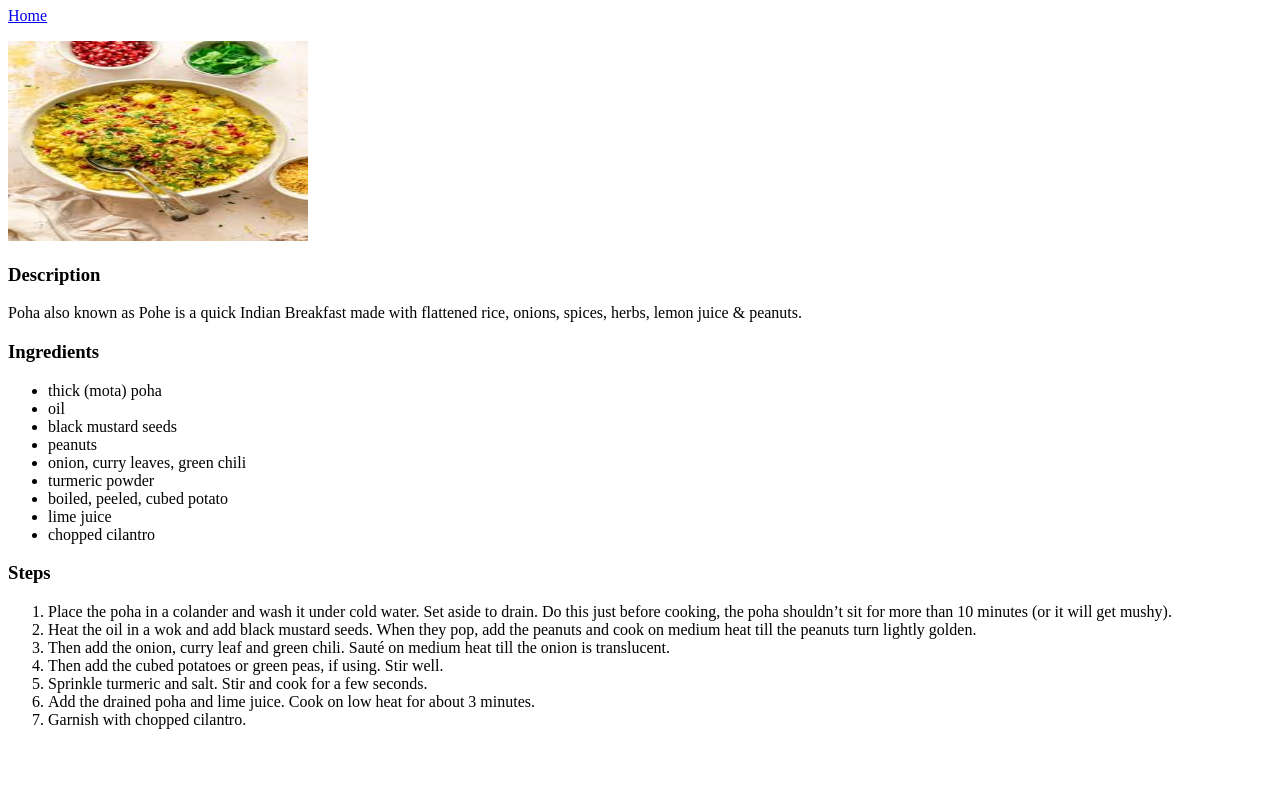
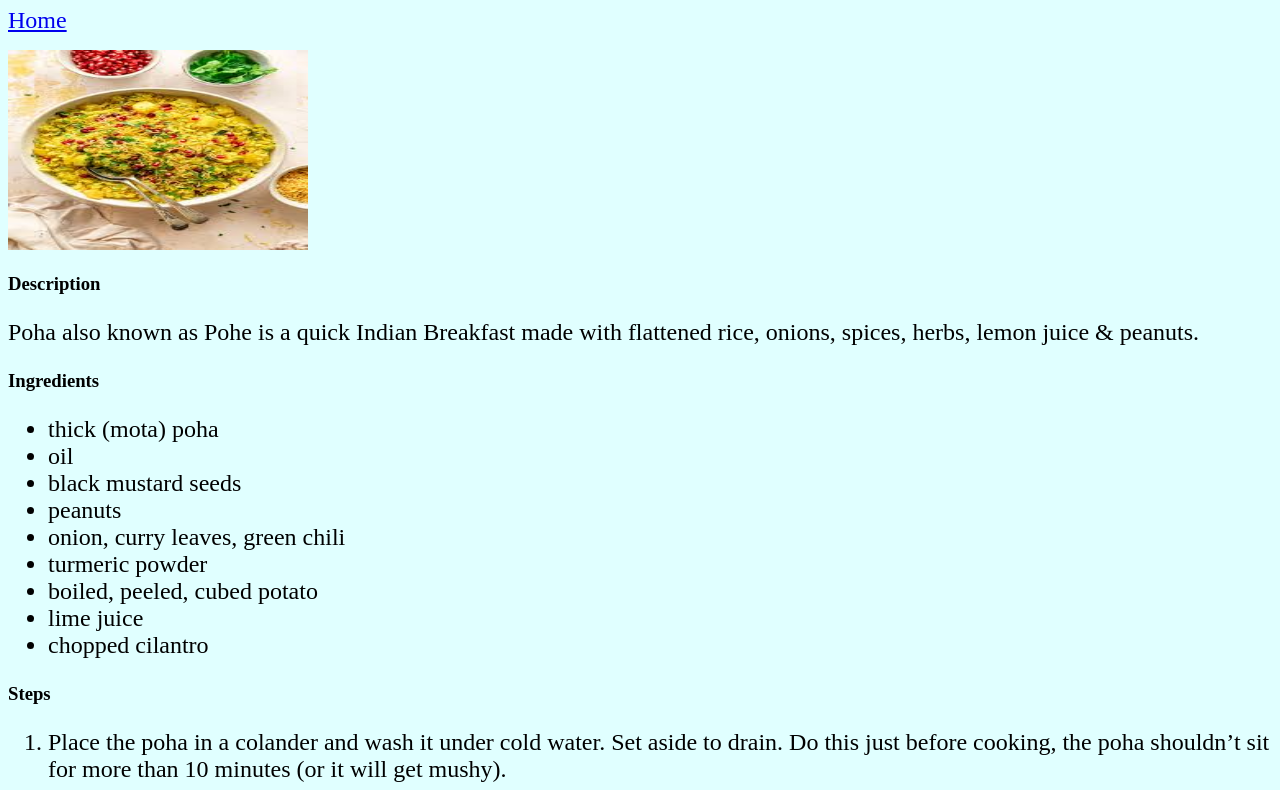
Before and after one commit to Five-Clover/odin-recipes, a plain HTML site: page recipes/poha.html in a window 1280 px wide. Shown: the part 73-863 px from the top of the page. Before the commit the page ends 818 px from the top, so only its background shows below. Drawn offline with Linux system fonts and the light colour scheme.

Commit message:
Added some CSS element to page

```diff
--- a/recipes/poha.html
+++ b/recipes/poha.html
@@ -3,19 +3,20 @@
     <head>
         <meta charset="UTF-8">
         <title>POHA RECIPES</title>
+        <link rel="stylesheet" href="../style.css">
     </head>
     <body>
-        <h1>Poha</h1>
-        <a href="../index.html" target="_blank"
+        <h1 >Poha</h1>
+        <a id="Home" href="../index.html" target="_blank"
          rel="noopener noreferrer">Home</a>
          <p><img src="../images/poha.jpg" alt="Poha" height="200" width="300"></p>
 
          <h3>Description</h3>
-         <p> Poha also known as Pohe is a quick Indian Breakfast made with flattened rice,
+         <p class="Description"> Poha also known as Pohe is a quick Indian Breakfast made with flattened rice,
          onions, spices, herbs, lemon juice & peanuts.</p>
 
          <h3>Ingredients</h3>
-         <ul>
+         <ul id="three">
             <li>thick (mota) poha</li>
             <li>oil</li>
             <li>black mustard seeds</li>
--- /dev/null
+++ b/style.css
@@ -0,0 +1,32 @@
+body{
+    background-color: lightcyan;
+}
+
+h1 {
+    background-color: darkcyan;
+}
+
+#Home{
+     font-size: 24px;
+}
+
+ul {
+    font-size: 24px;
+
+}
+
+.Description{
+    font-size: 24px;
+    font-family: 'Times New Roman', Times, serif;
+}
+
+ol{
+
+    font-size: 24px;
+    word-spacing: normal;
+
+}
+
+ol li{
+    margin-bottom: 10px;
+}
```
Also changed, not shown: index.html (+6 -5 lines), recipes/lasagna.html (+5 -4 lines), recipes/samosa.html (+5 -4 lines).
